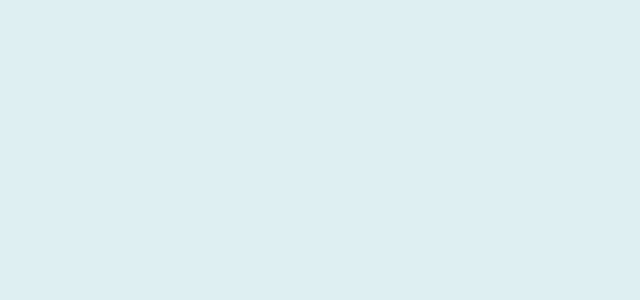
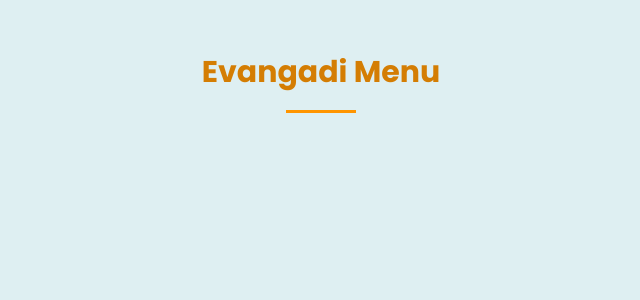
Before and after one commit to DesalegnTamirat/evangadi-menu, a React (Vite) app: page / in a window 1280 px wide. Shown: the top 300 px of the page, without its empty margins (319-959 px from the left). Built offline with nearby package versions, Linux system fonts and the light colour scheme.

Commit message:
add Header component and its own separate modular css

```diff
--- a/src/App.jsx
+++ b/src/App.jsx
@@ -1,7 +1,12 @@
 import { Component } from "react";
 import "./App.css";
+import Header from "./components/Header/Header";
 export default class App extends Component {
   render() {
-    return <div class="all-container"></div>;
+    return (
+      <div className="all-container">
+        <Header />
+      </div>
+    );
   }
 }
--- /dev/null
+++ b/src/components/Header/Header.jsx
@@ -0,0 +1,13 @@
+import { Component } from "react";
+import styles from "./header.module.css";
+
+export default class Header extends Component {
+  render() {
+    return (
+      <header className={styles.title}>
+        <h1>Evangadi Menu</h1>
+        <div></div>
+      </header>
+    );
+  }
+}
--- /dev/null
+++ b/src/components/Header/header.module.css
@@ -0,0 +1,13 @@
+.title > h1 {
+  margin-top: 50px;
+  text-align: center;
+  font-size: 30px;
+  color: #d47d03;
+}
+
+.title > div {
+  height: 3px;
+  width: 70px;
+  margin: 15px auto 20px;
+  background-color: #ff9500;
+}
```
